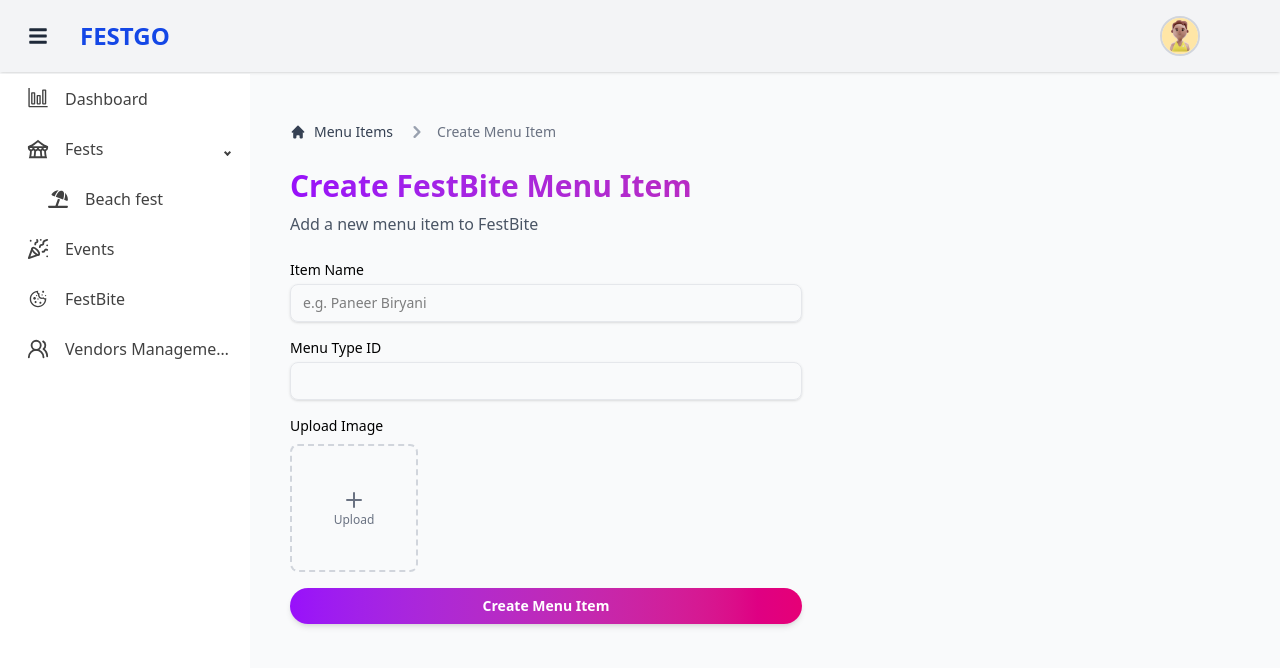
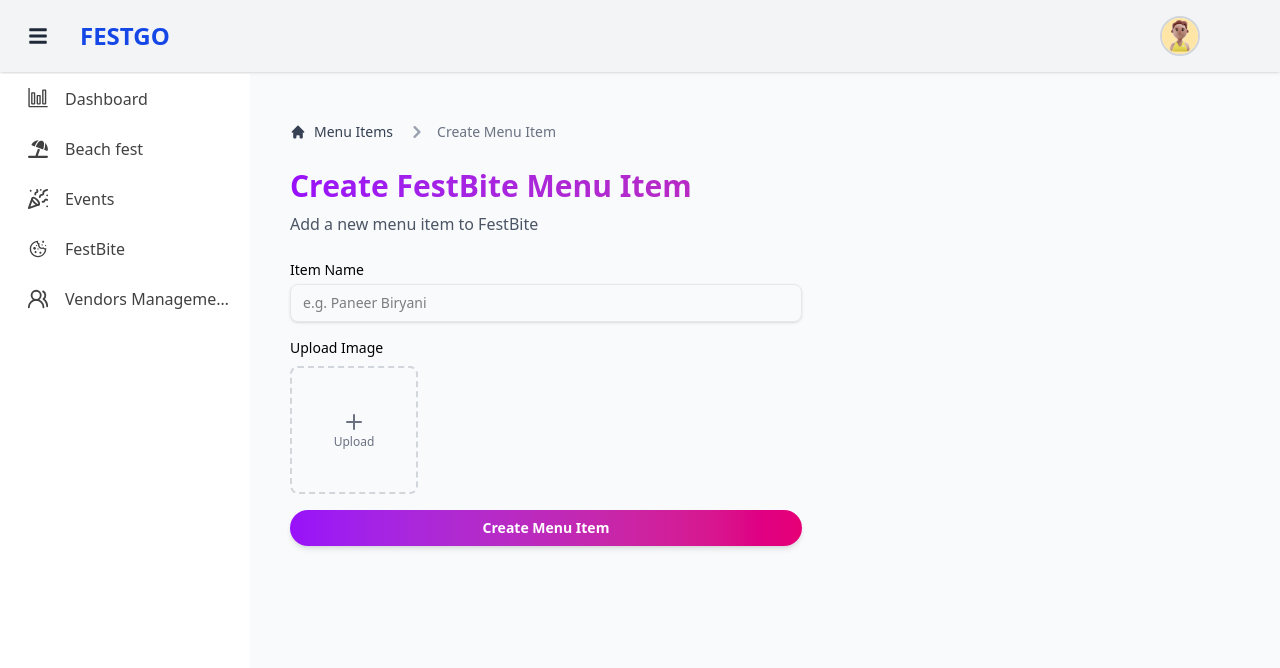
Before and after one commit to Bhargav00007/Festgo-Vendor-Dev, a Next.js app: page /festbite/create-menu-item in a window 1280 px wide. Shown: the top 668 px of the page. Built offline with nearby package versions, Linux system fonts and the light colour scheme; sample sign-in values are in the browser's storage.

Commit message:
Removed {menuTypeId} from create-menu-item for menu items

```diff
--- a/src/app/components/Sidebar.tsx
+++ b/src/app/components/Sidebar.tsx
@@ -5,7 +5,6 @@ import { usePathname } from "next/navigation";
 import { Sidebar, Menu, MenuItem, SubMenu } from "react-pro-sidebar";
 import { FaBars } from "react-icons/fa";
 import { VscGraph } from "react-icons/vsc";
-import { MdOutlineFestival } from "react-icons/md";
 import { FaUmbrellaBeach } from "react-icons/fa6";
 import { LuUsersRound } from "react-icons/lu";
 import { LuPartyPopper } from "react-icons/lu";
@@ -94,11 +93,6 @@ const SidebarMenu = () => {
             </MenuItem>
           </div>
 
-          <SubMenu
-            label="Fests"
-            icon={<MdOutlineFestival size={22} />}
-            defaultOpen
-          >
           <MenuItem
             icon={<FaUmbrellaBeach size={20} />}
             className={getMenuItemClass("/fests/list")}
@@ -106,7 +100,6 @@ const SidebarMenu = () => {
           >
             Beach fest
           </MenuItem>
-          </SubMenu>
 
           <MenuItem
             icon={<LuPartyPopper size={22} />}
--- a/src/app/festbite/create-menu-item/CreateItems.tsx
+++ b/src/app/festbite/create-menu-item/CreateItems.tsx
@@ -163,7 +163,7 @@ export default function CreateItem() {
         </div>
 
         {/* Menu Type ID */}
-        <div>
+        <div className="hidden">
           <label className="block text-sm font-medium mb-1">Menu Type ID</label>
           <input
             type="text"
@@ -206,7 +206,12 @@ export default function CreateItem() {
         </button>
       </form>
 
-      <ToastContainer position="top-right" autoClose={3000} />
+      <ToastContainer
+        position="top-right"
+        autoClose={3000}
+        draggable
+        closeOnClick
+      />
     </div>
   );
 }
```
Lines whose indentation alone changed are shown as unchanged.
